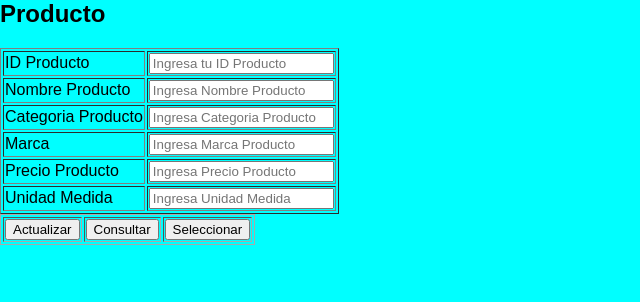
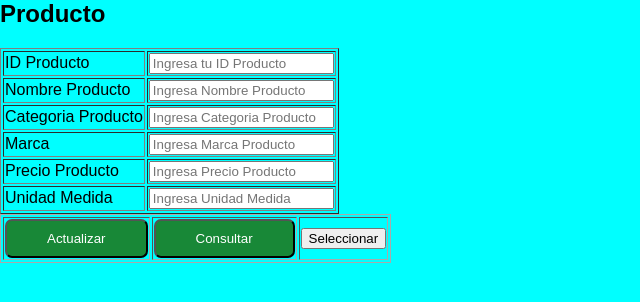
Before and after one commit to JohanUruena2023/Formularios, a PHP site: page /index3.html in a window 1280 px wide. Shown: the top 302 px of the page, without its empty margins (0-640 px from the left). Run offline with PHP 8.4, Linux system fonts and the light colour scheme.

Commit message:
Update estilosformularios.css

```diff
--- a/estilosformularios.css
+++ b/estilosformularios.css
@@ -59,3 +59,33 @@ body{
 .btn_registrarse:active{
  transform:scale(1.05);
 }
+
+.btn_Actualizar{
+  background:#188837;
+  color:#fff;
+ margin:auto;
+  padding: 10px 40px;
+  cursor:pointer;
+  border-radius:7px;
+ display:block;
+ margin-right:auto;
+ margin-left:auto;
+}
+.btn_Actualizar:active{
+ transform:scale(1.05);
+}
+
+.btn_Consultar{
+  background:#188837;
+  color:#fff;
+ margin:auto;
+  padding: 10px 40px;
+  cursor:pointer;
+  border-radius:7px;
+ display:block;
+ margin-right:auto;
+ margin-left:auto;
+}
+.btn_Consultar:active{
+ transform:scale(1.05);
+}
```
